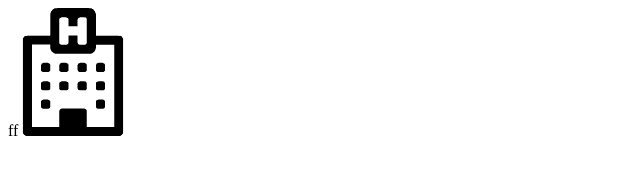
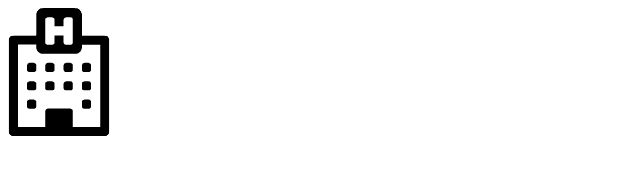
Before and after one commit to GhostDg/test_testkandidat2, a website: page src/index.html in a window 1280 px wide. Shown: the whole page, without its empty margins (0-640 px from the left). Drawn offline with Linux system fonts and the light colour scheme.

Commit message:
initial commit

```diff
--- a/src/index.html
+++ b/src/index.html
@@ -5,7 +5,7 @@
     <meta name="viewport" content="initial-scale=1.0, user-scalable=no">
     <meta charset="utf-8">
 </head>
-<body>ff
+<body>
     <img src="hospital.png" alt="Logo" />
 </body>
 </html>
```
